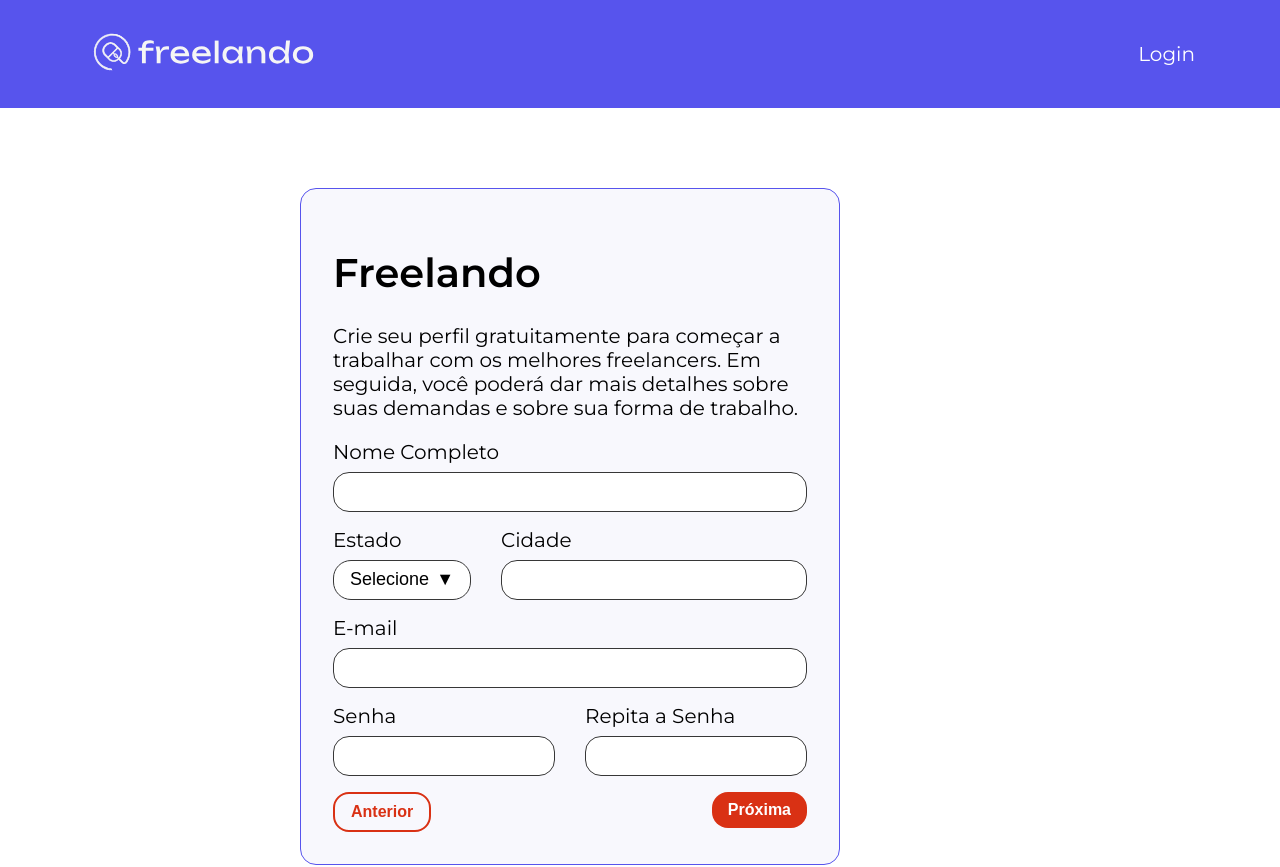
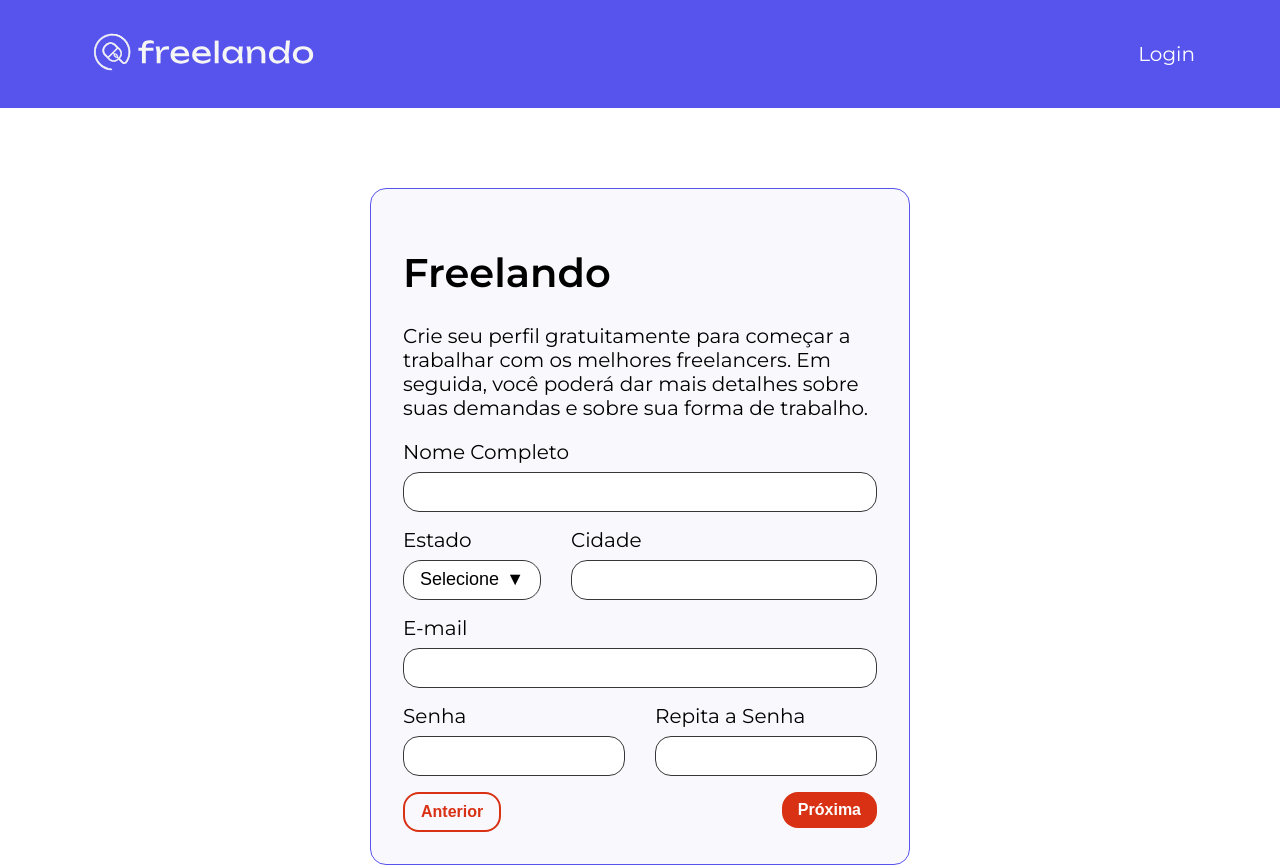
Before and after one commit to PeuStone/freelando, a React (Create React App) app: page / in a window 1280 px wide. Shown: the top 867 px of the page. Built offline with nearby package versions, Linux system fonts and the light colour scheme.

Commit message:
Ajustando centralização do componente Card na pagina e seus respectivos tamanhos

```diff
--- a/src/App.js
+++ b/src/App.js
@@ -63,9 +63,9 @@
           </Row>
         </Container>
       </Cabecalho>
-      <Container style={{ margin: '80px 0' }}>
+      <Container >
         <Row justify="center">
-          <Col lg={6} md={8} sm={12}>
+          <Col xxx={6} xxl={6} xl={6} lg={6} md={8} sm={12} style={{ margin: '80px 0' }}>
             <Card>
               <Tipografia variante="h1" componente="h1">
                 Freelando
```
